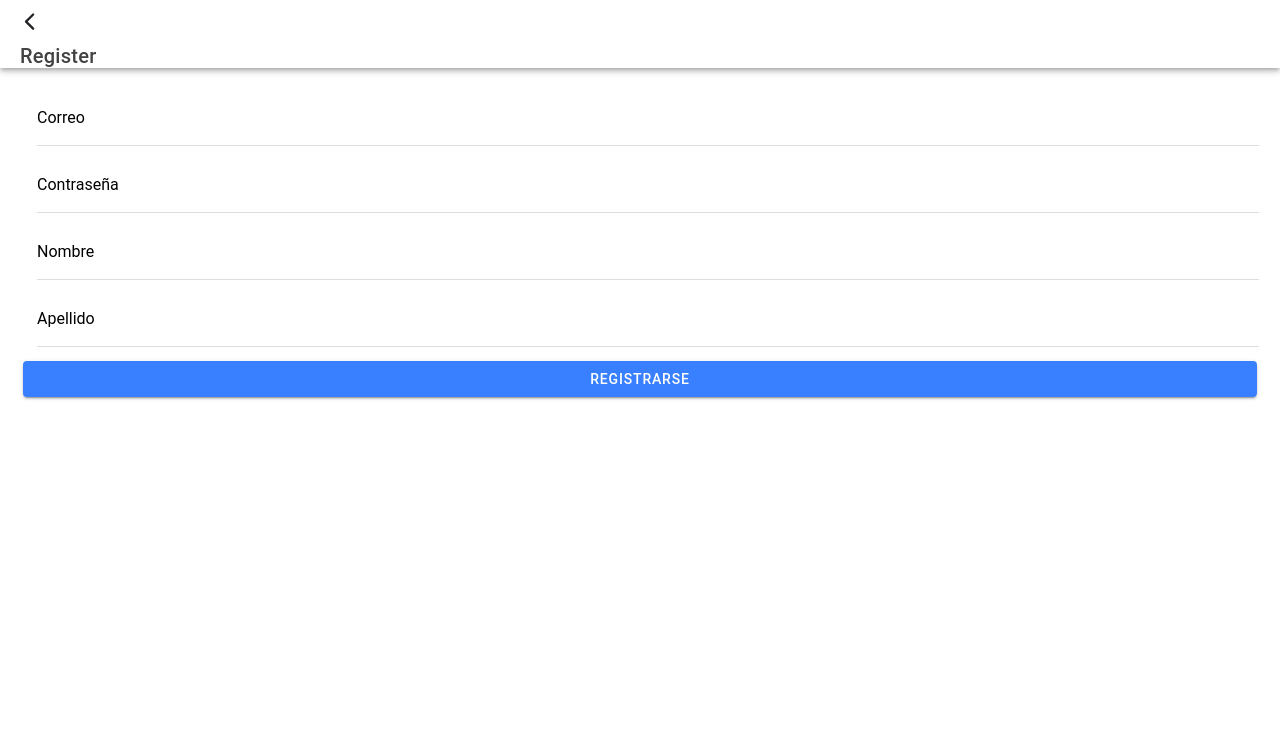
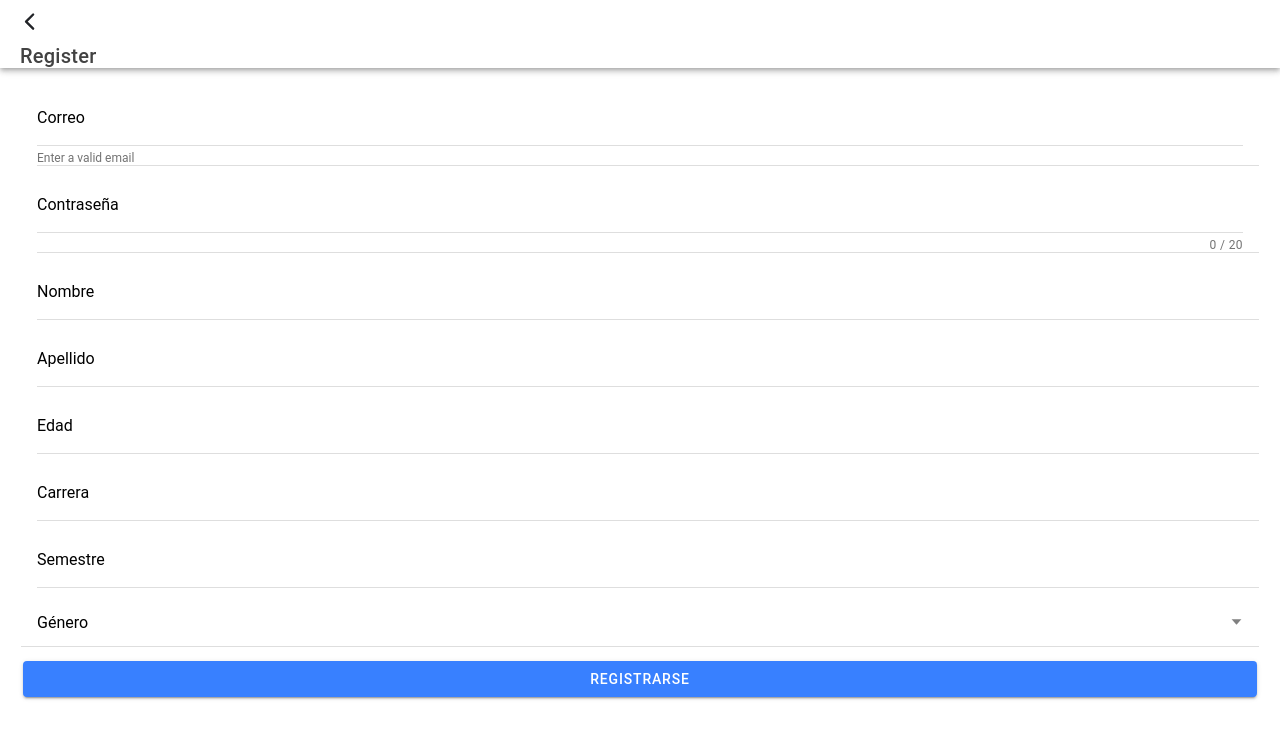
Before and after one commit to Daniela-Estupinan/Udla.net-Frontend, a React (Vite) app: page /register in a window 1280 px wide. Shown: the top 738 px of the page. Built offline with nearby package versions, Linux system fonts and the light colour scheme; the HTML template or start-up script is replaced by a standard one.

Commit message:
Register New Options and Email controller

```diff
--- a/src/pages/Tab1.tsx
+++ b/src/pages/Tab1.tsx
@@ -35,7 +35,7 @@ const Tab1: React.FC = () => {
                         </IonButton>
                     </IonCol>
                     <IonCol>
-                        <IonTitle>Tab 1</IonTitle>
+                        <IonTitle>Feed</IonTitle>
                     </IonCol>
                 </IonRow>
             </IonGrid>
@@ -44,7 +44,7 @@ const Tab1: React.FC = () => {
       <IonContent fullscreen>
         <IonHeader collapse="condense">
           <IonToolbar>
-            <IonTitle size="large">Tab 1</IonTitle>
+            <IonTitle size="large">Feed</IonTitle>
           </IonToolbar>
         </IonHeader>
         <ExploreContainer name="Tab 1 page" />
--- a/src/pages/login/RegisterPage.tsx
+++ b/src/pages/login/RegisterPage.tsx
@@ -2,7 +2,10 @@ import React, {useState} from "react";
 import {
     IonButton,
     IonCol,
+    IonSelect,
+    IonLabel,
     IonContent,
+    IonSelectOption,
     IonHeader, IonIcon,
     IonInput,
     IonItem,
@@ -25,6 +28,12 @@ const RegisterPage: React.FC<RegisterPageProps> = ({sendLogin}) => {
     const [password, setPassword] = useState<any | null>("");
     const [firstName, setFirstName] = useState<any | null>("");
     const [lastName, setLastName] = useState<any | null>("");
+    const [age, setAge] = useState<any | null>("");
+    const [gender, setGender] = useState<any | null>("");
+    const [major, setMajor] = useState<any | null>("");
+    const [semester, setSemester] = useState<any | null>("");
+    const [isValid, setIsValid] = useState<boolean>();//validate the email
+    const [isTouched, setIsTouched] = useState(false);
     let error: string;
 
     const sendRegister = async () => {
@@ -32,7 +41,11 @@ const RegisterPage: React.FC<RegisterPageProps> = ({sendLogin}) => {
             email: email,
             password: password,
             firstName: firstName,
-            lastName: lastName
+            lastName: lastName,
+            age: age,
+            gender: gender,
+            major: major,
+            semester: semester
         }
         console.log(objData);
         const user = await handleSignUp(objData);
@@ -53,6 +66,31 @@ const RegisterPage: React.FC<RegisterPageProps> = ({sendLogin}) => {
         history.go(-1);
     };
 
+//control email
+const validateEmail = (email: string) => {
+    return email.match(
+      /^(?=.{1,254}$)(?=.{1,64}@)[a-z.]+(?:\.[a-z.]+)*@[a-z](?:[a-z]{0,61}[a-z])?(?:\.[a-z](?:[a-z]{0,61}[a-z])?)*$/
+    );
+  };
+
+  const validate = (ev: Event) => {
+    const value = (ev.target as HTMLInputElement).value;
+
+    setIsValid(undefined);
+
+    if (value === '') return;
+
+    validateEmail(value) !== null ? setIsValid(true) : setIsValid(false);
+  };
+
+  const markTouched = () => {
+    setIsTouched(true);
+  }
+
+
+
+
+  //return
     return (
         <IonPage>
             <IonHeader>
@@ -68,11 +106,19 @@ const RegisterPage: React.FC<RegisterPageProps> = ({sendLogin}) => {
                     <IonCol>
                         <IonItem>
                             <IonInput
+                                className={`${isValid && 'ion-valid'} ${
+                                    isValid === false && 'ion-invalid'
+                                  } ${isTouched && 'ion-touched'}`}
                                 type="email"
                                 value={email}
                                 label="Correo"
                                 labelPlacement="floating"
+                                helperText="Enter a valid email"
+                                errorText="Invalid email"
+                                onIonInput={(e) => validate(e)}
+                                onIonBlur={() => markTouched()}
                                 onIonChange={e => setEmail(e.detail.value!)}
+
                                 ></IonInput>
                         </IonItem>
                     </IonCol>
@@ -86,6 +132,9 @@ const RegisterPage: React.FC<RegisterPageProps> = ({sendLogin}) => {
                                 label="Contraseña"
                                 labelPlacement="floating"
                                 onIonChange={e => setPassword(e.detail.value!)}
+                                counter={true}
+                                minlength={8}
+                                maxlength={20}
                             ></IonInput>
                         </IonItem>
                     </IonCol>
@@ -113,6 +162,57 @@ const RegisterPage: React.FC<RegisterPageProps> = ({sendLogin}) => {
                                 labelPlacement="floating"
                                 onIonChange={e => setLastName(e.detail.value!)}
                             ></IonInput>
+                        </IonItem>
+                    </IonCol>
+                </IonRow>
+                <IonRow>
+                    <IonCol>
+                        <IonItem>
+                            <IonInput
+                                type="number"
+                                value={age}
+                                label="Edad"
+                                labelPlacement="floating"
+                                onIonChange={e => setAge(e.detail.value!)}
+                            ></IonInput>
+                        </IonItem>
+                    </IonCol>
+                </IonRow>
+                <IonRow>
+                    <IonCol>
+                        <IonItem>
+                            <IonInput
+                                type="text"
+                                value={major}
+                                label="Carrera"
+                                labelPlacement="floating"
+                                onIonChange={e => setMajor(e.detail.value!)}
+                            ></IonInput>
+                        </IonItem>
+                    </IonCol>
+                </IonRow>
+                <IonRow>
+                    <IonCol>
+                        <IonItem>
+                            <IonInput
+                                type="number"
+                                value={semester}
+                                label="Semestre"
+                                labelPlacement="floating"
+                                onIonChange={e => setSemester(e.detail.value!)}
+                            ></IonInput>
+                        </IonItem>
+                    </IonCol>
+                </IonRow>
+                <IonRow>
+                    <IonCol>
+                    <IonItem>
+                        <IonLabel>Género</IonLabel>
+                        <IonSelect>
+                            <IonSelectOption>F</IonSelectOption>
+                            <IonSelectOption>M</IonSelectOption>
+                            <IonSelectOption>O</IonSelectOption>
+                        </IonSelect>
                         </IonItem>
                     </IonCol>
                 </IonRow>
```
